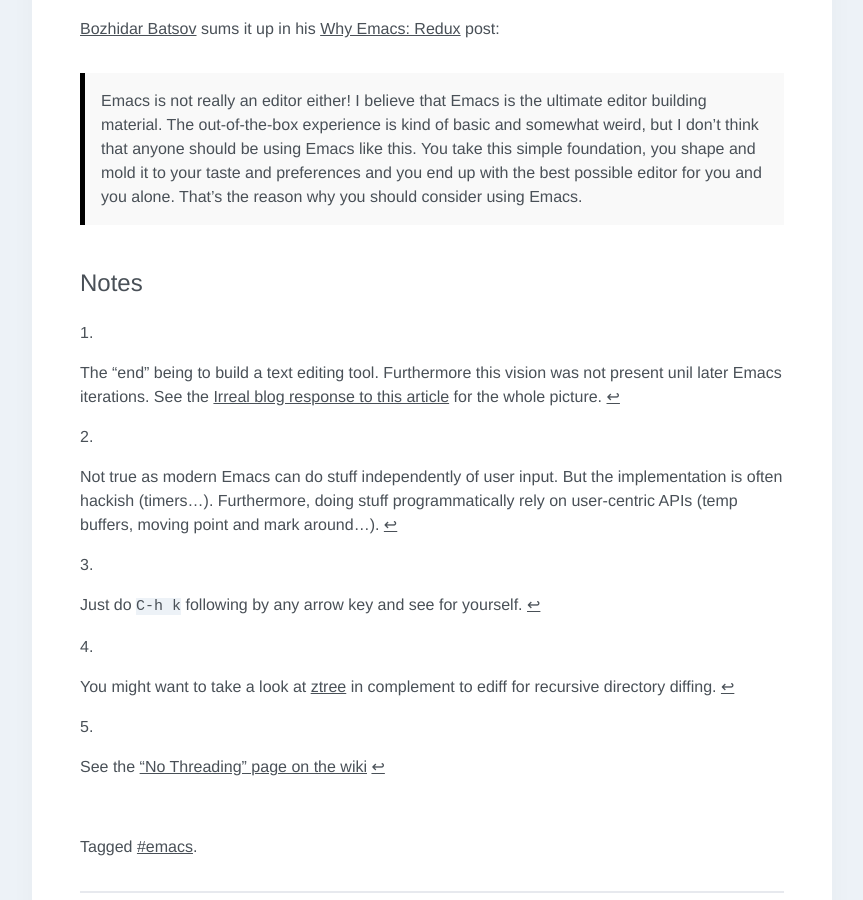
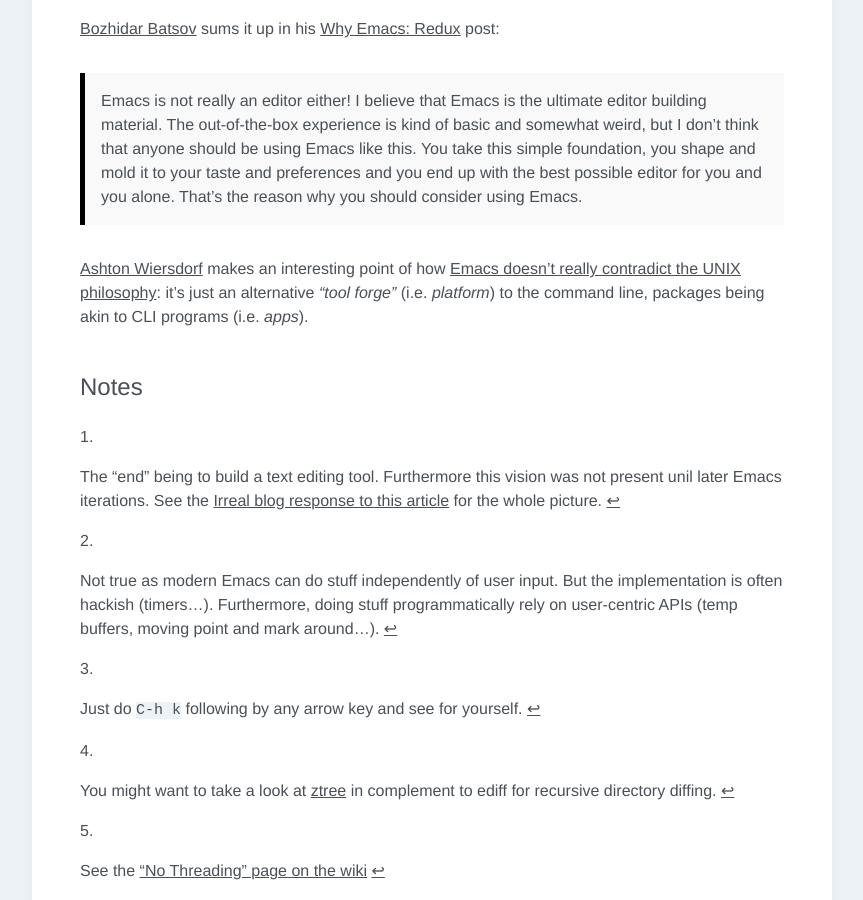
Before and after one commit to p3r7/blog, a Jekyll site: the page built from _posts/2020-01-12-emacs-is-no-editor.md, in a window 1280 px wide and 900 px high, scrolled down 5813 px. Shown: the whole window, without its empty margins (208-1071 px from the left). Built offline with Jekyll 4.4.1, drawn with Linux system fonts in a browser that asks for light colours; some web fonts are replaced.

Commit message:
link new related article

```diff
--- a/_posts/2020-01-12-emacs-is-no-editor.md
+++ b/_posts/2020-01-12-emacs-is-no-editor.md
@@ -153,6 +153,8 @@
 
 >Emacs is not really an editor either! I believe that Emacs is the ultimate editor building material. The out-of-the-box experience is kind of basic and somewhat weird, but I don’t think that anyone should be using Emacs like this. You take this simple foundation, you shape and mold it to your taste and preferences and you end up with the best possible editor for you and you alone. That’s the reason why you should consider using Emacs.
 
+[Ashton Wiersdorf](https://lambdaland.org/) makes an interesting point of how [Emacs doesn't really contradict the UNIX philosophy](https://lambdaland.org/posts/2022-11-07_unix_philosophy/): it's just an alternative _"tool forge"_ (i.e. _platform_) to the command line, packages being akin to CLI programs (i.e. _apps_).
+
 
 ## Notes
 
```
